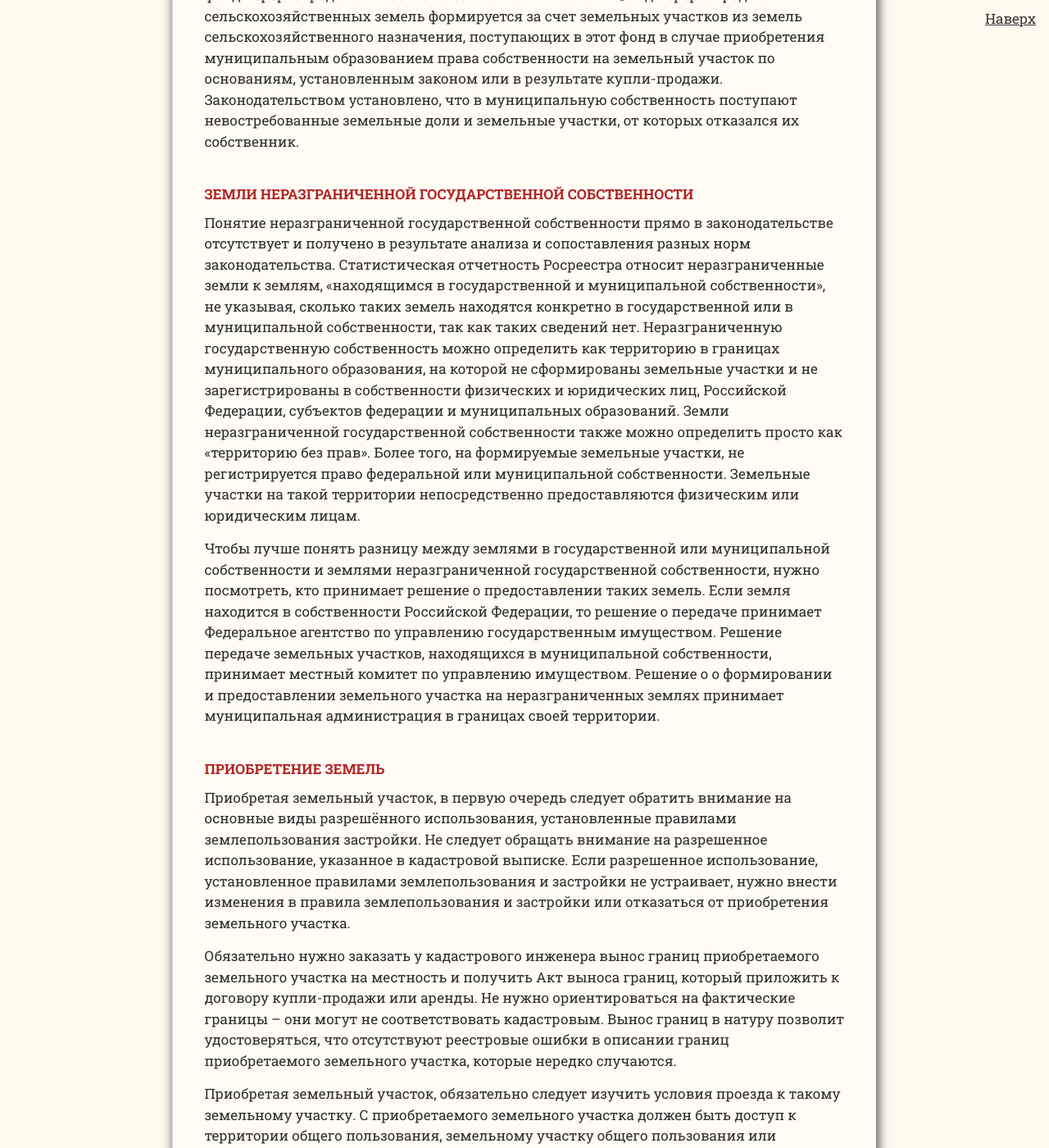
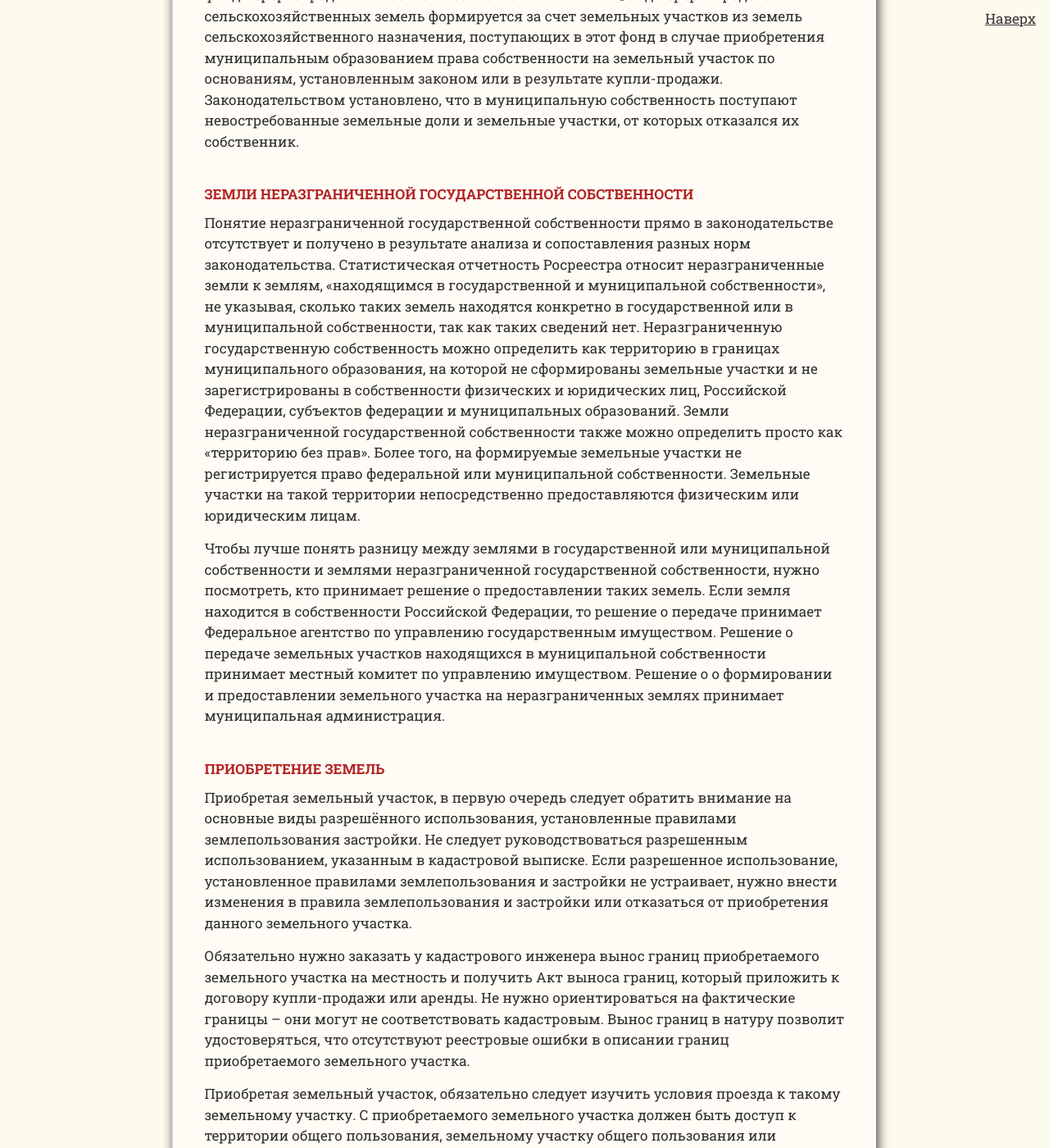
Before and after one commit to SergSi/land-use-art, a Jekyll site: the page built from _articles/2024-07-11-sostav.md, in a window 1280 px wide and 1400 px high, scrolled down 3875 px. Shown: the whole window at 82% size. Built offline with Jekyll 4.4.1, drawn with Linux system fonts in a browser that asks for light colours; some web fonts are replaced; some of the changed text lies outside the part shown.

Commit message:
Update 2024-07-11-sostav.md

```diff
--- a/_articles/2024-07-11-sostav.md
+++ b/_articles/2024-07-11-sostav.md
@@ -71,15 +71,15 @@
 
 # Земли неразграниченной государственной собственности
 
-Понятие неразграниченной государственной собственности прямо в законодательстве отсутствует и получено в результате анализа и сопоставления разных норм законодательства. Статистическая отчетность Росреестра относит неразграниченные земли к землям, «находящимся в государственной и муниципальной собственности», не указывая, сколько таких земель находятся конкретно в государственной или в муниципальной собственности, так как таких сведений нет. Неразграниченную государственную собственность можно определить как территорию в границах муниципального образования, на которой не сформированы земельные участки и не зарегистрированы в собственности физических и юридических лиц, Российской Федерации, субъектов федерации и муниципальных образований. Земли неразграниченной государственной собственности также можно определить просто как «территорию без прав». Более того, на формируемые земельные участки, не регистрируется право федеральной или муниципальной собственности. Земельные участки на такой территории непосредственно предоставляются физическим или юридическим лицам.
+Понятие неразграниченной государственной собственности прямо в законодательстве отсутствует и получено в результате анализа и сопоставления разных норм законодательства. Статистическая отчетность Росреестра относит неразграниченные земли к землям, «находящимся в государственной и муниципальной собственности», не указывая, сколько таких земель находятся конкретно в государственной или в муниципальной собственности, так как таких сведений нет. Неразграниченную государственную собственность можно определить как территорию в границах муниципального образования, на которой не сформированы земельные участки и не зарегистрированы в собственности физических и юридических лиц, Российской Федерации, субъектов федерации и муниципальных образований. Земли неразграниченной государственной собственности также можно определить просто как «территорию без прав». Более того, на формируемые земельные участки не регистрируется право федеральной или муниципальной собственности. Земельные участки на такой территории непосредственно предоставляются физическим или юридическим лицам.
 
-Чтобы лучше понять разницу между землями в государственной или муниципальной собственности и землями неразграниченной государственной собственности, нужно посмотреть, кто принимает решение о предоставлении таких земель. Если земля находится в собственности Российской Федерации, то решение о передаче принимает Федеральное агентство по управлению государственным имуществом. Решение передаче земельных участков, находящихся в муниципальной собственности, принимает местный комитет по управлению имуществом. Решение о о формировании и предоставлении земельного участка на неразграниченных землях принимает муниципальная администрация в границах своей территории.
+Чтобы лучше понять разницу между землями в государственной или муниципальной собственности и землями неразграниченной государственной собственности, нужно посмотреть, кто принимает решение о предоставлении таких земель. Если земля находится в собственности Российской Федерации, то решение о передаче принимает Федеральное агентство по управлению государственным имуществом. Решение о передаче земельных участков находящихся в муниципальной собственности принимает местный комитет по управлению имуществом. Решение о о формировании и предоставлении земельного участка на неразграниченных землях принимает муниципальная администрация.
 
 # Приобретение земель
 
-Приобретая земельный участок, в первую очередь следует обратить внимание на основные виды разрешённого использования, установленные правилами землепользования застройки. Не следует обращать внимание на разрешенное использование, указанное в кадастровой выписке. Если разрешенное использование, установленное правилами землепользования и застройки не устраивает, нужно внести изменения в правила землепользования и застройки или отказаться от приобретения земельного участка.
+Приобретая земельный участок, в первую очередь следует обратить внимание на основные виды разрешённого использования, установленные правилами землепользования застройки. Не следует руководствоваться разрешенным использованием, указанным в кадастровой выписке. Если разрешенное использование, установленное правилами землепользования и застройки не устраивает, нужно внести изменения в правила землепользования и застройки или отказаться от приобретения данного земельного участка.
 
-Обязательно нужно заказать у кадастрового инженера вынос границ приобретаемого земельного участка на местность и получить Акт выноса границ, который приложить к договору купли-продажи или аренды. Не нужно ориентироваться на фактические границы – они могут не соответствовать кадастровым. Вынос границ в натуру позволит удостоверяться, что отсутствуют реестровые ошибки в описании границ приобретаемого земельного участка, которые нередко случаются.
+Обязательно нужно заказать у кадастрового инженера вынос границ приобретаемого земельного участка на местность и получить Акт выноса границ, который приложить к договору купли-продажи или аренды. Не нужно ориентироваться на фактические границы – они могут не соответствовать кадастровым. Вынос границ в натуру позволит удостоверяться, что отсутствуют реестровые ошибки в описании границ приобретаемого земельного участка.
 
 Приобретая земельный участок, обязательно следует изучить условия проезда к такому земельному участку. С приобретаемого земельного участка должен быть доступ к территории общего пользования, земельному участку общего пользования или земельному участку общего назначения. Границы территорий общего пользования устанавливаются в населенных пунктах и определяются красными линиями в проекте планировки или межевания территории. Земельные участки общего назначения устанавливаются проектом межевания садоводства или огородничества, который утверждается местной администрацией. Как вариант, прилегающий земельный участок должен иметь разрешенное использование «для размещения улично-дорожной сети». Если прилегающий земельный участок находится в частной собственности и предназначен для дачного и строительства или ведения садоводства, то собственник прилегающего участка имеет право запретить проезд по своему участку.
 
@@ -90,6 +90,14 @@
 Земельный участок, находящийся в собственности физического или юридического лица можно купить или арендовать. Земельный участок, находящийся в аренде, можно взять в субаренду, если это предусмотрено основным договором аренды. Для оформления в субаренду можно образовать часть земельного участка. Требования правил землепользования и застройки на арендуемые части земельных участков не распространяются.
 
 В ходе земельной реформы выданы миллионы свидетельств с указанием площади, но без конкретного адреса и без установления границ. Такие площади получили название «ранее учтенные земельные участки». В сведениях кадастра недвижимости указано, что «границы земельного участка не установлены». Такой участок можно купить без установленных границ, при непременном условии, что на местности есть место для него. Для внесения в кадастр недвижимости сведений о границах ранее учтенного земельного участка его следует огородить на местности и территорию участка освоить — выкосить сорную растительность, поставить временные постройки, соорудить колодец и др. После создания земельного участка на местности, можно проводить кадастровые работы и уточнять границы, заключающие предоставленную площадь с учетом допустимых отклонении.
+
+Приобретая земельный участок у частного лица на землях сельскохозяйственного назначения с разрешенным использованием «для садоводства» или «для дачного строительства» следует представлять, как будет организован проезд к такому участку и как будет обустраиваться и обслуживаться территория. Законодательство предлагает два варианта - организацию садоводства и организацию кооператива.
+
+Садоводство организую не менее семи человек. Обязательно составляется проект межевания территории садоводства, который утверждается местным органом власти. По проекту межевания образуются земельные участки общего назначения, которые по закону переходят в долевую собственность членов садоводства. Содержания общего имущества, расчистки проездов, вывоза мусора, ложится на садоводство. Граждане, которые не вступили в члены садоводства, но участки которых расположены в границах утверждённого проекта межевания, несут бремя содержания общего имущества наряду с членами садоводства.
+
+Потребительский кооператив организуют не мене пяти человек. Индивидуальные садовые участки и участки, предназначенные для проезда, вносятся в паевой фонд кооператива и оформляются как собственность кооператива, но индивидуальные участки остаются в пользовании пайщиков. Обустройство и обслуживание территории выполняет кооператив на средства пайщиков.
+
+На практике, обустройство и обслуживание территории, на которой располагаются садовые или дачные земельные участки, выполняет общество с ограниченной ответственностью, учреждаемое инвестором, который формирует отдельные земельные участки и продает их частным лицам. Такие территории обычно называют «коттеджный поселок». Отношения между обслуживающей организацией и частными владельцами регулируются договором, который определяет состав предоставляемых услуг и их стоимость. Законодательство не содержит определение коттеджного поселка и не устанавливает порядок его управления и содержания.
 
 ## Приобретение федеральных земель
 
```
